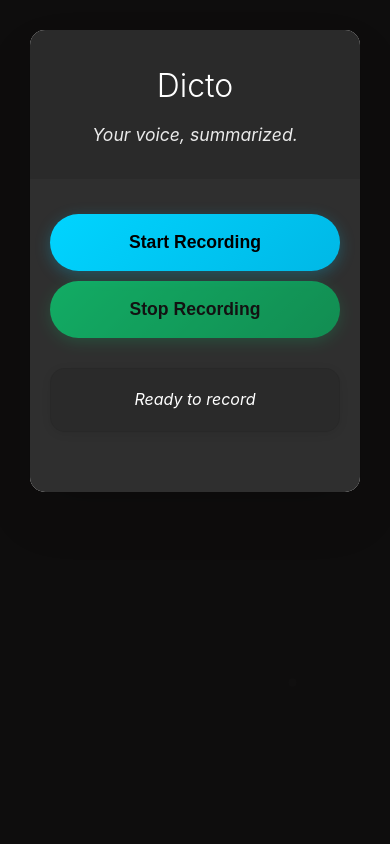
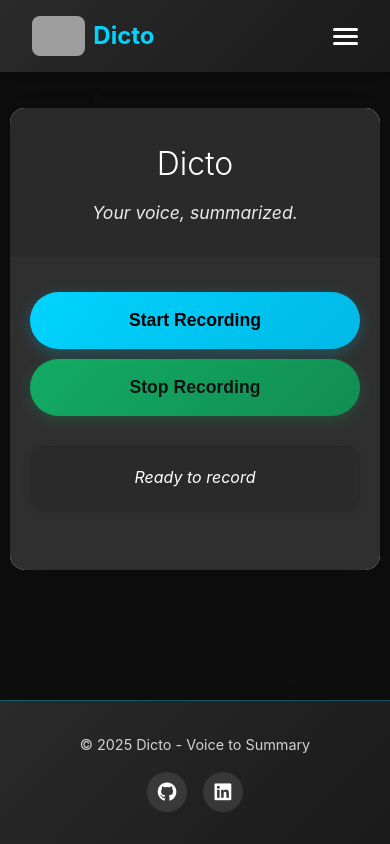
Before and after one commit to Woodenman23/dicto, a Flask app: page / in a window 390 px wide. Run offline with Flask 3, Linux system fonts and the light colour scheme; grey boxes are pictures that could not be loaded.

Commit message:
Add layout template and remove Bootstrap dependency
- Created layout.html template with custom navbar and footer
- Removed Bootstrap, using vanilla CSS with custom animations
- Added responsive navigation with mobile hamburger menu
- Styled social media icons in footer with hover effects
- Updated README to reflect current project structure
- Maintained existing design language and color scheme

```diff
--- a/website/static/css/style.css
+++ b/website/static/css/style.css
@@ -10,8 +10,10 @@
     color: #333;
     background: #0e0d0d;
     min-height: 100vh;
-    padding: 20px;
+    padding: 0;
     position: relative;
+    display: flex;
+    flex-direction: column;
 }
 
 body::before {
@@ -26,9 +28,199 @@
     z-index: 0;
 }
 
+/* Navigation Styles */
+.navbar {
+    background: linear-gradient(135deg, #2a2a2a, #1a1a1a);
+    backdrop-filter: blur(10px);
+    box-shadow: 0 4px 20px rgba(0,0,0,0.3);
+    padding: 1rem 0;
+    position: relative;
+    z-index: 1000;
+}
+
+.nav-container {
+    max-width: 1200px;
+    margin: 0 auto;
+    padding: 0 2rem;
+    display: flex;
+    justify-content: space-between;
+    align-items: center;
+}
+
+.nav-brand a {
+    display: flex;
+    align-items: center;
+    text-decoration: none;
+    gap: 0.5rem;
+}
+
+.nav-logo {
+    height: 40px;
+    border-radius: 8px;
+}
+
+.nav-title {
+    color: #00d4ff;
+    font-size: 1.5rem;
+    font-weight: 700;
+    margin: 0;
+}
+
+.nav-menu {
+    display: flex;
+    gap: 2rem;
+    align-items: center;
+}
+
+.nav-link {
+    color: #fff;
+    text-decoration: none;
+    font-weight: 500;
+    transition: color 0.3s ease;
+    position: relative;
+}
+
+.nav-link::after {
+    content: '';
+    position: absolute;
+    bottom: -4px;
+    left: 0;
+    width: 0;
+    height: 2px;
+    background: #00d4ff;
+    transition: width 0.3s ease;
+}
+
+.nav-link:hover {
+    color: #00d4ff;
+}
+
+.nav-link:hover::after {
+    width: 100%;
+}
+
+.nav-toggle {
+    display: none;
+    flex-direction: column;
+    cursor: pointer;
+    gap: 4px;
+}
+
+.nav-toggle span {
+    width: 25px;
+    height: 3px;
+    background: #fff;
+    border-radius: 2px;
+    transition: all 0.3s ease;
+}
+
+.nav-toggle.active span:nth-child(1) {
+    transform: rotate(45deg) translate(5px, 5px);
+}
+
+.nav-toggle.active span:nth-child(2) {
+    opacity: 0;
+}
+
+.nav-toggle.active span:nth-child(3) {
+    transform: rotate(-45deg) translate(7px, -6px);
+}
+
+/* Footer Styles */
+.footer {
+    background: linear-gradient(135deg, #2a2a2a, #1a1a1a);
+    border-top: 1px solid rgba(0,212,255,0.3);
+    margin-top: auto;
+    position: relative;
+    z-index: 1;
+}
+
+.footer-container {
+    max-width: 1200px;
+    margin: 0 auto;
+    padding: 2rem;
+}
+
+.footer-content {
+    display: flex;
+    justify-content: space-between;
+    align-items: center;
+    flex-wrap: wrap;
+    gap: 1rem;
+}
+
+.footer-text p {
+    color: rgba(255, 255, 255, 0.8);
+    margin: 0;
+    font-size: 0.9rem;
+}
+
+.social-links {
+    display: flex;
+    gap: 1rem;
+}
+
+.social-link {
+    display: flex;
+    align-items: center;
+    justify-content: center;
+    width: 40px;
+    height: 40px;
+    border-radius: 50%;
+    background: rgba(255, 255, 255, 0.1);
+    color: #fff;
+    text-decoration: none;
+    font-size: 1.2rem;
+    transition: all 0.3s ease;
+}
+
+.social-link:hover {
+    background: #00d4ff;
+    color: #000;
+    transform: translateY(-2px);
+}
+
+/* Mobile Navigation */
+@media (max-width: 768px) {
+    .nav-toggle {
+        display: flex;
+    }
+
+    .nav-menu {
+        position: absolute;
+        top: 100%;
+        left: 0;
+        right: 0;
+        background: linear-gradient(135deg, #2a2a2a, #1a1a1a);
+        flex-direction: column;
+        padding: 1rem;
+        box-shadow: 0 4px 20px rgba(0,0,0,0.3);
+        transform: translateY(-100%);
+        opacity: 0;
+        visibility: hidden;
+        transition: all 0.3s ease;
+    }
+
+    .nav-menu.active {
+        transform: translateY(0);
+        opacity: 1;
+        visibility: visible;
+    }
+
+    .nav-link {
+        padding: 0.5rem 0;
+        text-align: center;
+    }
+
+    .footer-content {
+        flex-direction: column;
+        text-align: center;
+    }
+}
+
 .container {
     max-width: 650px;
-    margin: 0 auto;
+    margin: 20px auto;
     background: #f5f5f5;
     border-radius: 24px;
     box-shadow: 0 25px 50px rgba(0,0,0,0.1), 0 0 0 1px rgba(0,0,0,0.05);
--- a/website/templates/home.html
+++ b/website/templates/home.html
@@ -1,12 +1,7 @@
-<!DOCTYPE html>
-<html lang="en">
-<head>
-    <meta charset="UTF-8">
-    <meta name="viewport" content="width=device-width, initial-scale=1.0">
-    <title>Dicto - Voice to Summary</title>
-    <link rel="stylesheet" href="{{ base_path }}/static/css/style.css">
-    <script src="https://cdn.jsdelivr.net/npm/marked/marked.min.js"></script>
-</head>
+{% extends "layout.html" %}
+{% block title %} Dicto {% endblock %}
+
+{% block content %}
 <body>
     <div class="container">
         <header>
@@ -48,3 +43,5 @@
     <script src="{{ base_path }}/static/js/script.js"></script>
 </body>
 </html>
+
+{% endblock %}
--- /dev/null
+++ b/website/templates/layout.html
@@ -0,0 +1,105 @@
+<!DOCTYPE html>
+<html lang="en">
+  <head>
+    <meta charset="utf-8" />
+    <meta name="viewport" content="width=device-width, initial-scale=1" />
+
+
+    <link
+      rel="stylesheet"
+      href="https://cdnjs.cloudflare.com/ajax/libs/font-awesome/6.4.0/css/all.min.css"
+    />
+
+    <link rel="stylesheet" href="{{ base_path }}/static/css/style.css">
+
+    <title>{% block title %} Dicto {% endblock %}</title>
+  </head>
+
+  <body>
+    <nav class="navbar">
+      <div class="nav-container">
+        <div class="nav-brand">
+          <a href="{{ url_for('views.home') }}">
+            <img src="/static/images/scribe.jpg" alt="Dicto" class="nav-logo" />
+            <span class="nav-title">Dicto</span>
+          </a>
+        </div>
+
+        <div class="nav-menu" id="nav-menu">
+          <a href="/" class="nav-link">Home</a>
+          <a href="/" class="nav-link">Demo</a>
+          <a href="https://www.josephfoster.me" target="_blank" class="nav-link">Portfolio</a>
+        </div>
+
+        <div class="nav-toggle" id="nav-toggle">
+          <span></span>
+          <span></span>
+          <span></span>
+        </div>
+      </div>
+    </nav>
+
+    <br />
+    <!-- {% with messages = get_flashed_messages(with_categories=true) %}
+    {% if messages %}
+    {% for catagory, message in messages %}
+    {% if catagory =="error" %}
+    <div class="alert alert-danger alter-dismissable fade show" role="alert">
+      {{ message }}
+      <button type="button" class="close" data-dismiss="alert">
+        <span area-hidden="true">&times;</span>
+      </button>
+    </div>
+    {% else %}
+    <div class="alert alert-success alter-dismissable fade show" role="alert">
+      {{ message }}
+      <button type="button" class="close" data-dismiss="alert">
+        <span area-hidden="true">&times;</span>
+      </button>
+    </div>
+    {% endif %}
+    {% endfor %}
+    {% endif %}
+    {% endwith %}
+     -->
+    {% block content %}
+    {% endblock %}
+
+    <footer class="footer">
+      <div class="footer-container">
+        <div class="footer-content">
+          <div class="footer-text">
+            <p>&copy; 2025 Dicto - Voice to Summary</p>
+          </div>
+          <div class="social-links">
+            <a href="https://github.com/Woodenman23/dicto" target="_blank" class="social-link">
+              <i class="fab fa-github"></i>
+            </a>
+            <a href="https://www.linkedin.com/in/joseph-roger-foster/" target="_blank" class="social-link">
+              <i class="fab fa-linkedin"></i>
+            </a>
+          </div>
+        </div>
+      </div>
+    </footer>
+
+    <script>
+      // Mobile menu toggle
+      document.addEventListener('DOMContentLoaded', function() {
+        const navToggle = document.getElementById('nav-toggle');
+        const navMenu = document.getElementById('nav-menu');
+
+        if (navToggle && navMenu) {
+          navToggle.addEventListener('click', () => {
+            navMenu.classList.toggle('active');
+            navToggle.classList.toggle('active');
+          });
+        }
+      });
+    </script>
+
+
+  </body>
+
+
+</html>
```
Also changed, not shown: CLAUDE.md (+10 -0 lines), README.md.
